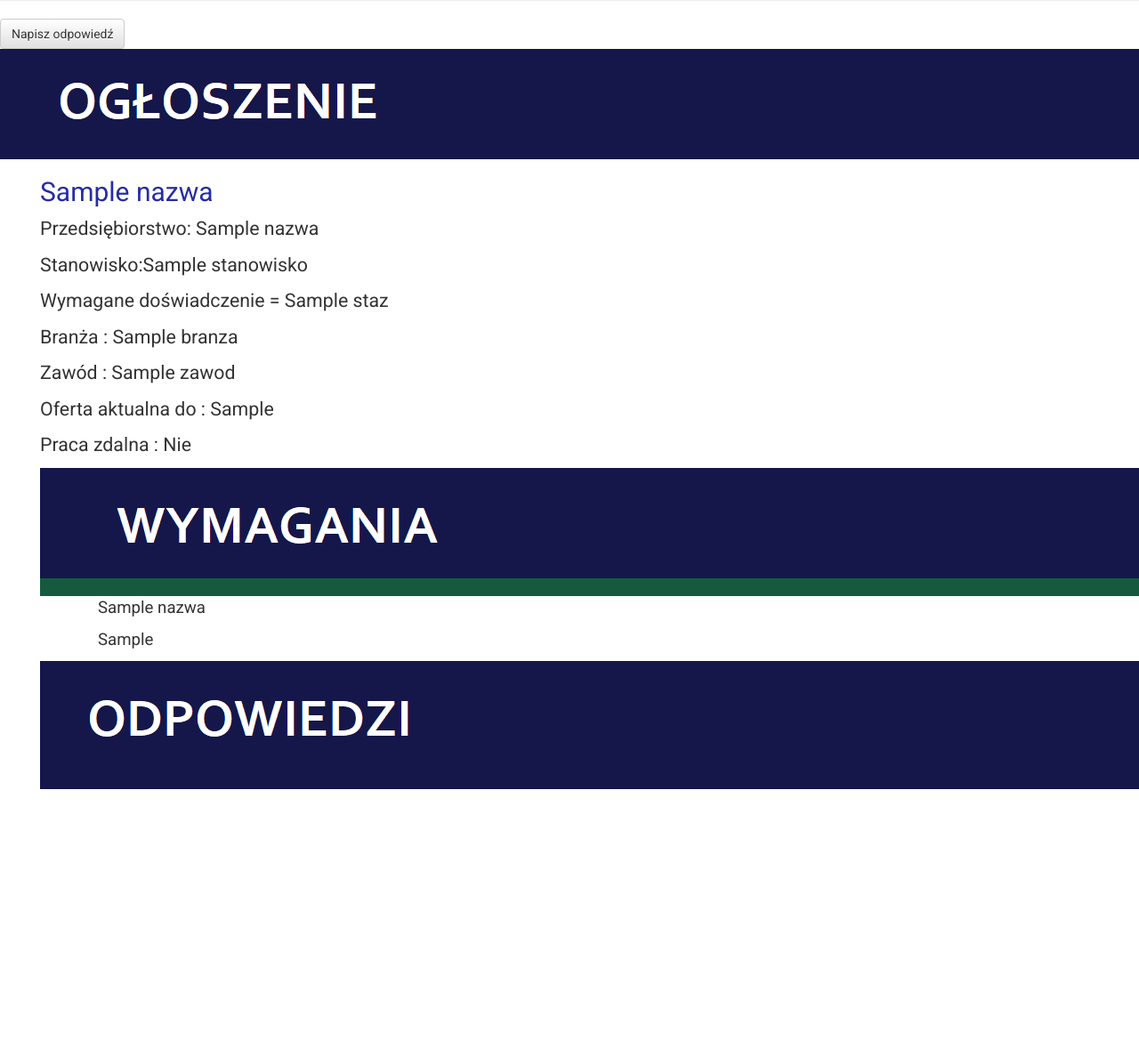
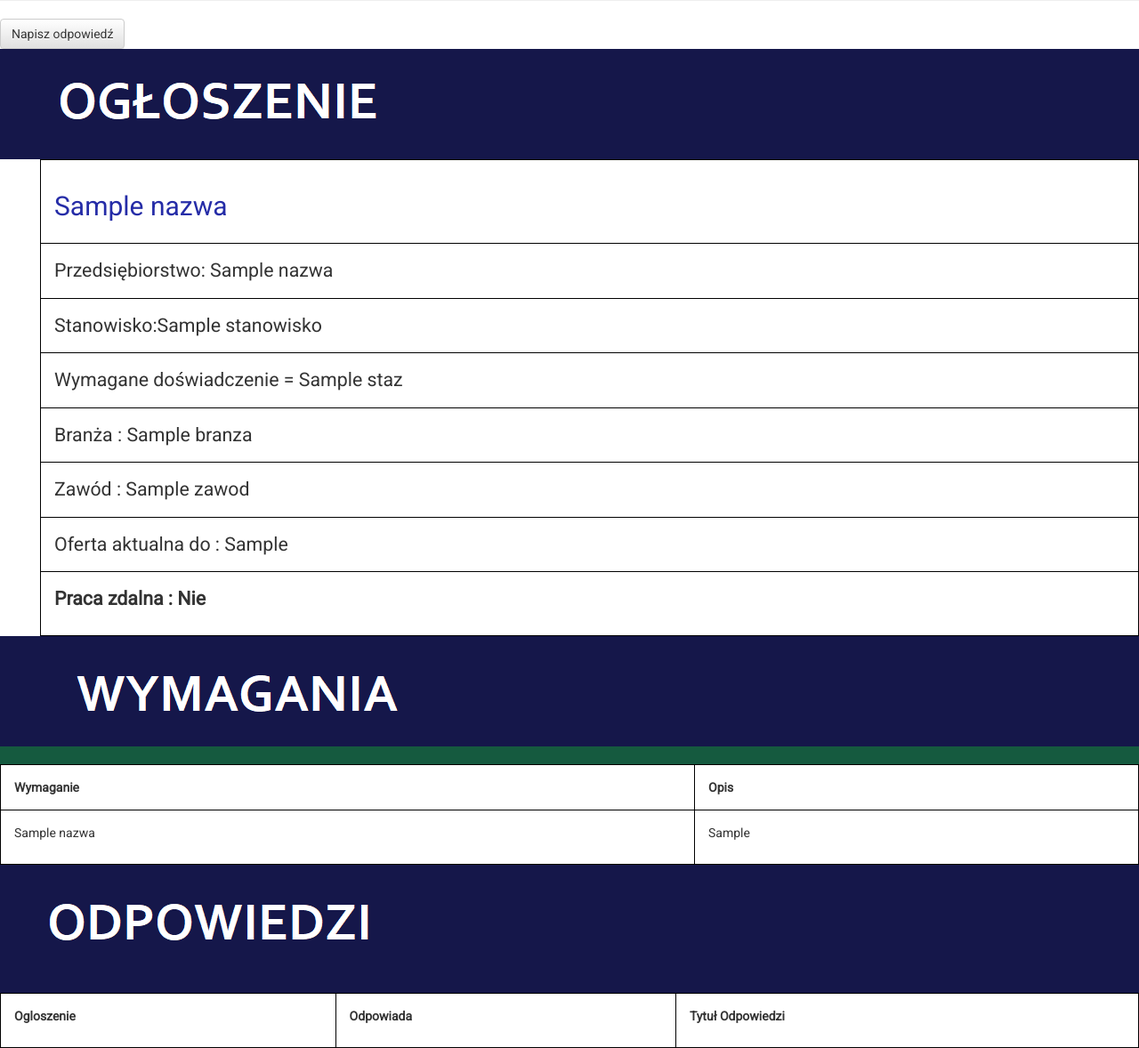
Before and after one commit to DawidPerkowskiGit/PortalPracyProjektSzkieletowe, a Django app: template mainapp/templates/szczegoly_ogloszenia.html in a window 1280 px wide. Shown: the part 160-1338 px from the top of the page at 89% size. Before the commit the page ends 1047 px from the top, so only its background shows below. Run offline with Django 3.2, Linux system fonts and the light colour scheme; the template is opened without the code that fills it: most values are stand-ins (such as "Sample title", 1, 10 or a date in 2020); lists and menus that the app fills with data are empty; some libraries are stand-ins or nearby versions.

Commit message:
tabelki w szczegoly-ogloszenia

```diff
--- a/mainapp/templates/home.html
+++ b/mainapp/templates/home.html
@@ -16,9 +16,9 @@
                 <h1><a href="/">Portal pracy</a></h1>
             </div>
             {% block body_content %}
-                </p>Witaj, na tej stronie znajdziesz pracę lub pracownika pycharm?</p>
+
             <div class = "tekst_powitalny">
-
+                <p>Witaj, na tej stronie znajdziesz pracę lub pracownika pycharm?</p>
             </div>
             <div class = "Hyper Linki">
                 <a href="{% url 'dodaj_ogloszenie' %}" class="top-menu"><button type="add" class="add btn btn-default">Dodaj ogłoszenie</button></a>
--- a/mainapp/templates/szczegoly_ogloszenia.html
+++ b/mainapp/templates/szczegoly_ogloszenia.html
@@ -8,61 +8,114 @@
 {% block body_content %}
 
         <div class = "plus">
-            <a href="{% url 'odpowiedz_ogloszenie' pk=szczegoly_ogloszenia.pk %}" class="top-menu"><button type="add" class="add btn btn-default">Napisz odpowiedź</button></a>
+            <a href="{% url 'odpowiedz_ogloszenie' pk=szczegoly_ogloszenia.pk %}" class="top-menu"><button class="add btn btn-default">Napisz odpowiedź</button></a>
         </div>
 
         <div class="ogloszenieSeparator">
             <img src="/static/images/Ogloszenie.png">
         </div>
         <div class = "bodyOgloszenie" >
-            <h2><a href="">{{ szczegoly_ogloszenia.nazwa }}</a></h2>
-            <p>Przedsiębiorstwo: {{ szczegoly_ogloszenia.przedsiebiorstwo.nazwa }}</p>
-            <p>Stanowisko:{{ szczegoly_ogloszenia.stanowisko }}</p>
-            <p>Wymagane doświadczenie = {{ szczegoly_ogloszenia.staz }}</p>
-            <p>Branża : {{ szczegoly_ogloszenia.branza }}</p>
-            <p>Zawód : {{ szczegoly_ogloszenia.zawod }}</p>
-            <p>Oferta aktualna do : {{ szczegoly_ogloszenia.do_kiedy_aktualna }}</p>
+        <style>
+            table{
+                width: 100%;
+            }
+            table, th, td {
+              border: 1px solid black;
+              border-collapse: collapse;
+            }
+            th, td {
+              padding: 15px;
+              text-align: left;
+            }
+        </style>
 
-            {% if ogloszenie.praca_zdalna %}
-                <p>Praca zdalna : Tak</p>
-            {% else %}
-                <p>Praca zdalna : Nie</p>
-            {% endif %}
+            <table>
+            <tr>
+                <td><h2><a href="">{{ szczegoly_ogloszenia.nazwa }}</a></h2></td>
+            </tr>
+            <tr>
+                <td>Przedsiębiorstwo: {{ szczegoly_ogloszenia.przedsiebiorstwo.nazwa }}</td>
+            </tr>
+            <tr>
+                <td>Stanowisko:{{ szczegoly_ogloszenia.stanowisko }}</td>
+            </tr>
+            <tr>
+                 <td>Wymagane doświadczenie = {{ szczegoly_ogloszenia.staz }}</td>
+            </tr>
+            <tr>
+                <td>Branża : {{ szczegoly_ogloszenia.branza }}</td>
+            </tr>
+            <tr>
+                <td>Zawód : {{ szczegoly_ogloszenia.zawod }}</td>
+            </tr>
+            <tr>
+                <td>Oferta aktualna do : {{ szczegoly_ogloszenia.do_kiedy_aktualna }}</td>
+            </tr>
+
+
+                {% if ogloszenie.praca_zdalna %}
+                    <th><p>Praca zdalna : Tak</p></th>
+                {% else %}
+                   <th> <p>Praca zdalna : Nie</p></th>
+                {% endif %}
+
+        </table>
+        </div>
+
 
 
         <div class="ogloszenieSeparator">
             <img src="/static/images/Wymagania.png">
         </div>
 
+        <table>
+
+
+        <tr>
+            <th>Wymaganie</th>
+            <th>Opis</th>
+        </tr>
         {% for wymaganie in listaWymagan %}
             {% if wymaganie.ogloszenie.id == szczegoly_ogloszenia.id %}
                 <div class="wymaganieSeparator">
                     <p>   </p>
                 </div>
-                <div class = "bodyWymaganie" >
-                    <p>{{ wymaganie.nazwa }}</p>
-                    <p> {{ wymaganie.opis_wymagania }}</p>
-                </div>
+                <tr>
+                    <div class = "bodyWymaganie" >
+                        <td><p>{{ wymaganie.nazwa }}</p></td>
+                        <td><p> {{ wymaganie.opis_wymagania }}</p></td>
+                    </div>
+                </tr>
+
             {% endif %}
         {% endfor %}
-
+        </table>
         <div class="ogloszenieSeparator">
             <img src="/static/images/Odpowiedzi.png">
         </div>
         <div class="ogloszenieSeparator">
             <p>   </p>
         </div>
+
+
+        <table style="width:100%">
+            <tr>
+                <th><p>Ogloszenie</p></th>
+                <th><p>Odpowiada</p></th>
+                <th><p>Tytuł Odpowiedzi</p></th>
+            </tr>
         {% for odpowiedz in listaOdpowiedzi %}
 
-
                 {% if szczegoly_ogloszenia.nazwa == odpowiedz.ogloszenie.nazwa %}
+                    <tr>
                     <div class = "bodyOgloszenie" >
-                        <p>Ogloszenie : {{ odpowiedz.ogloszenie.nazwa }}</p>
-                        <p>Odpowiada : {{ odpowiedz.uzytkownik.imie }} {{ odpowiedz.uzytkownik.nazwisko }}</p>
-                        <p>Tytuł Odpowiedzi : {{ odpowiedz.tytul }}</p>
+                        <td>{{ odpowiedz.ogloszenie.nazwa }}</td>
+                        <td>{{ odpowiedz.uzytkownik.imie }} {{ odpowiedz.uzytkownik.nazwisko }}</td>
+                        <td>{{ odpowiedz.tytul }}</td>
                     </div>
+                    </tr>
                 {% endif %}
 
         {% endfor %}
-
+        </table>
     {% endblock body_content %}
--- a/static/css/mainapp.css
+++ b/static/css/mainapp.css
@@ -12,6 +12,10 @@
 
 h1 a, h2 a {
     color: #252CA7;
+}
+
+h1 txt {
+    font-size: 18pt;
 }
 
 body {
@@ -47,3 +51,7 @@ body {
 
     font-size: 26pt;
 }
+
+table, th, td {
+  border: 1px solid black;
+}
```
